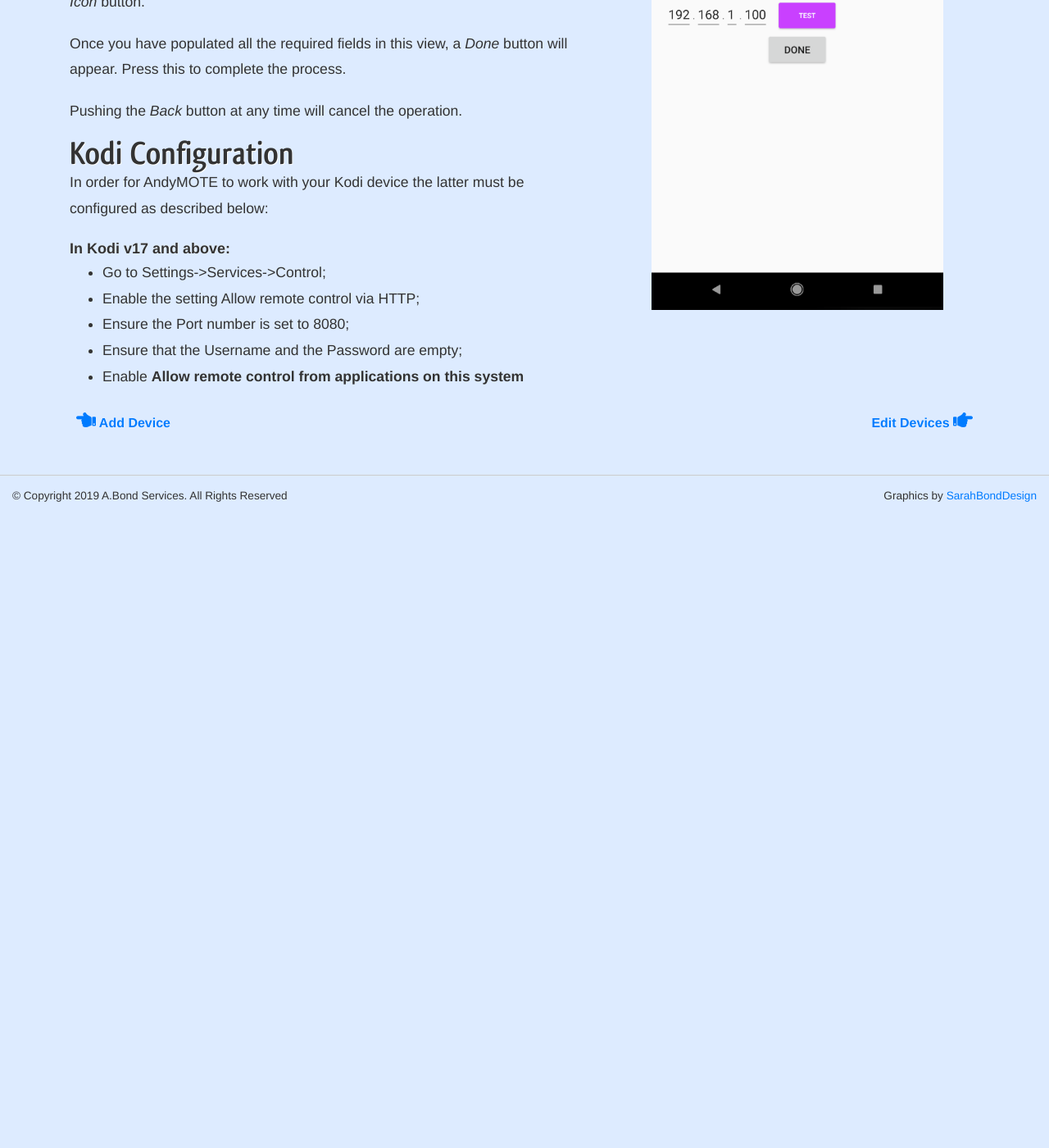
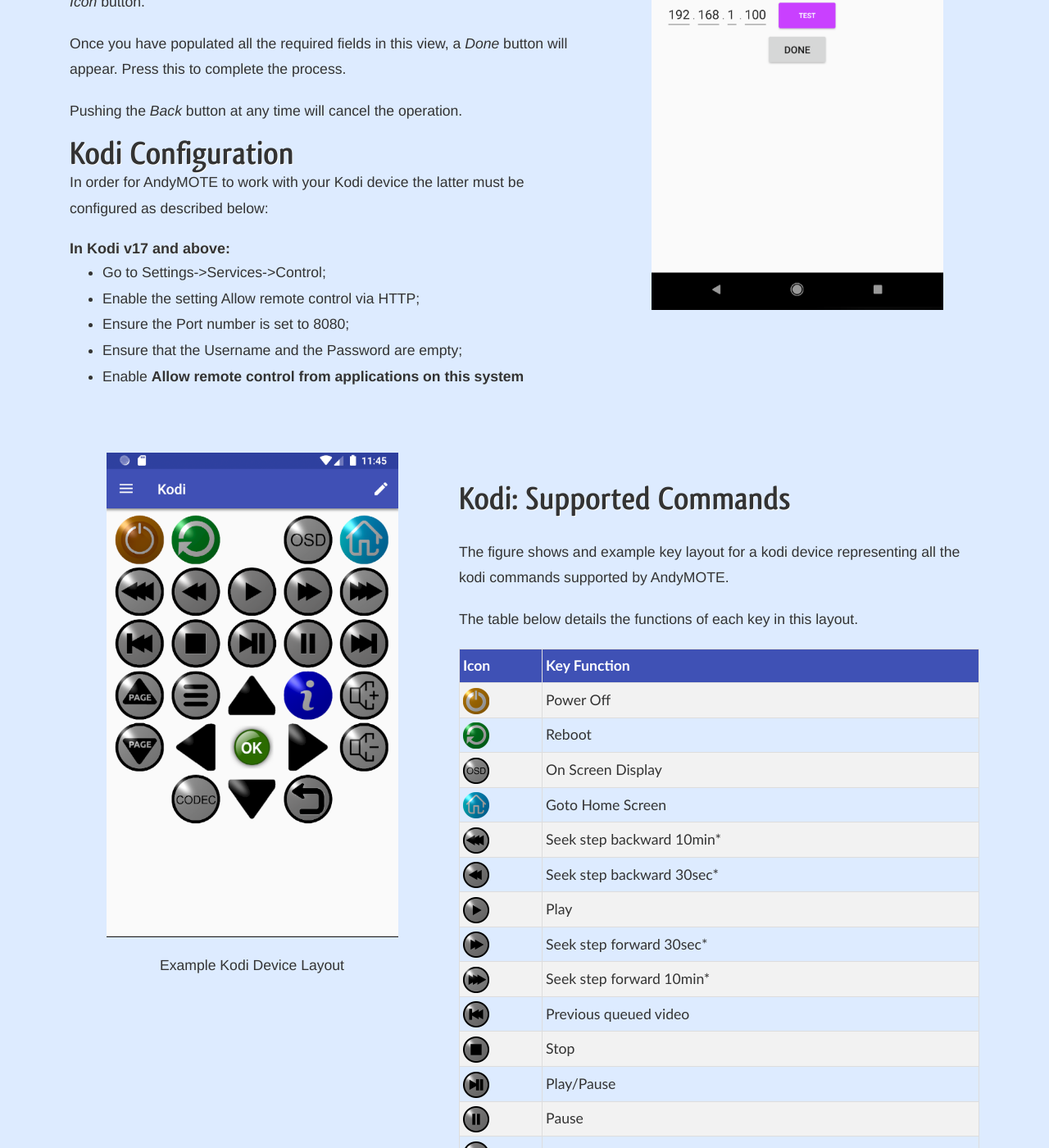
Before and after one commit to OrangeReaper/andymote-cms, a Jekyll site: the page built from kodidevices.html, in a window 1280 px wide and 1400 px high, scrolled down 653 px. Shown: the whole window at 82% size. Built offline with Jekyll 4.4.1, drawn with Linux system fonts in a browser that asks for light colours; before the commit the page ends 1283 px from its top, so only the background shows below that; some of the changed text lies outside the part shown.

Commit message:
Detail Kodi Keys

```diff
--- a/kodidevices.html
+++ b/kodidevices.html
@@ -33,5 +33,135 @@
           <p class="aligncenter"><img src="assets/images/addkodidevice.png" class="img-fluid img80" id="settings" alt=""></p>
         </div>
       </div>
+
+	   <!-- KODI SUPPORTED COMMANDS -->
+      <div class="row">
+        <div class="col-lg-7 order-lg-12">
+          <h2 class="page-title">Kodi: Supported Commands</h2>
+          <p>The figure shows and example key layout for a kodi device representing all the kodi commands supported by AndyMOTE.</p>
+          <p>The table below details the functions of each key in this layout.</p>
+		  <table id="keytable">
+            <tr>
+              <th>Icon</th>
+              <th>Key Function</th>
+            </tr>
+			<tr>
+              <td><img src="assets/icons/kic_poweroff.png" width="32" height="32"></td>
+              <td>Power Off</td>
+            </tr>
+            <tr>
+              <td><img src="assets/icons/kic_reboot.png" width="32" height="32"></td>
+              <td>Reboot</td>
+            </tr>
+            <tr>
+              <td><img src="assets/icons/kic_osd.png" width="32" height="32"></td>
+              <td>On Screen Display</td>
+            </tr>
+            <tr>
+              <td><img src="assets/icons/kic_home.png" width="32" height="32"></td>
+              <td>Goto Home Screen</td>
+            </tr>
+			 <tr>
+              <td><img src="assets/icons/kic_bigrew.png" width="32" height="32"></td>
+              <td>Seek step backward 10min*</td>
+            </tr>
+            <tr>
+              <td><img src="assets/icons/kic_rew.png" width="32" height="32"></td>
+              <td>Seek step backward 30sec*</td>
+            </tr>
+            <tr>
+              <td><img src="assets/icons/kic_play.png" width="32" height="32"></td>
+              <td>Play</td>
+            </tr>
+            <tr>
+              <td><img src="assets/icons/kic_ff.png" width="32" height="32"></td>
+              <td>Seek step forward 30sec*</td>
+            </tr>
+            <tr>
+              <td><img src="assets/icons/kic_bigfwd.png" width="32" height="32"></td>
+              <td>Seek step forward 10min*</td>
+            </tr>
+            <tr>
+              <td><img src="assets/icons/kic_prev.png" width="32" height="32"></td>
+              <td>Previous queued video</td>
+            </tr>
+            <tr>
+              <td><img src="assets/icons/kic_stop.png" width="32" height="32"></td>
+              <td>Stop</td>
+            </tr>
+            <tr>
+              <td><img src="assets/icons/kic_playpause.png" width="32" height="32"></td>
+              <td>Play/Pause</td>
+            </tr>
+            <tr>
+              <td><img src="assets/icons/kic_pause.png" width="32" height="32"></td>
+              <td>Pause</td>
+            </tr>
+            <tr>
+              <td><img src="assets/icons/kic_next.png" width="32" height="32"></td>
+              <td>Next queued video</td>
+            </tr>
+            <tr>
+              <td><img src="assets/icons/kic_pageup.png" width="32" height="32"></td>
+              <td>Page Up</td>
+            </tr>
+            <tr>
+              <td><img src="assets/icons/kic_menu.png" width="32" height="32"></td>
+              <td>Menu</td>
+            </tr>
+            <tr>
+              <td><img src="assets/icons/kic_up.png" width="32" height="32"></td>
+              <td>Key Up</td>
+            </tr>
+            <tr>
+              <td><img src="assets/icons/kic_info.png" width="32" height="32"></td>
+              <td>Info</td>
+            </tr>
+            <tr>
+              <td><img src="assets/icons/kic_volumeup.png" width="32" height="32"></td>
+              <td>Volume Up</td>
+            </tr>
+            <tr>
+              <td><img src="assets/icons/kic_pagedown.png" width="32" height="32"></td>
+              <td>Page Down</td>
+            </tr>
+            <tr>
+              <td><img src="assets/icons/kic_left.png" width="32" height="32"></td>
+              <td>Key Left</td>
+            </tr>
+            <tr>
+              <td><img src="assets/icons/kic_ok.png" width="32" height="32"></td>
+              <td>Select</td>
+            </tr>
+            <tr>
+              <td><img src="assets/icons/kic_right.png" width="32" height="32"></td>
+              <td>Key Right</td>
+            </tr>
+            <tr>
+              <td><img src="assets/icons/kic_volumedown.png" width="32" height="32"></td>
+              <td>Volume Down</td>
+            </tr>
+            <tr>
+              <td><img src="assets/icons/kic_codec.png" width="32" height="32"></td>
+              <td>Display Codec Info</td>
+            </tr>
+            <tr>
+              <td><img src="assets/icons/kic_down.png" width="32" height="32"></td>
+              <td>Key Down</td>
+            </tr>
+            <tr>
+              <td><img src="assets/icons/kic_back.png" width="32" height="32"></td>
+              <td>Back</td>
+            </tr>
+          </table>
+		   <p class="aligncenter"><b>* indicates kodi default setting</b></p>
+        </div>
+        <div class="col-lg-5">
+          <div class="row spacer2 d-none d-lg-block"></div>
+          <p class="aligncenter"><img src="assets/images/kodilayout.png" class="img-fluid img80" id="settings" alt=""></p>
+		  <p class="aligncenter">Example Kodi Device Layout</p>
+        </div>
+      </div>
+
       {% include usergnav.html %}
     </div>
```
Also changed, not shown: assets/images/kodilayout.png (added).
